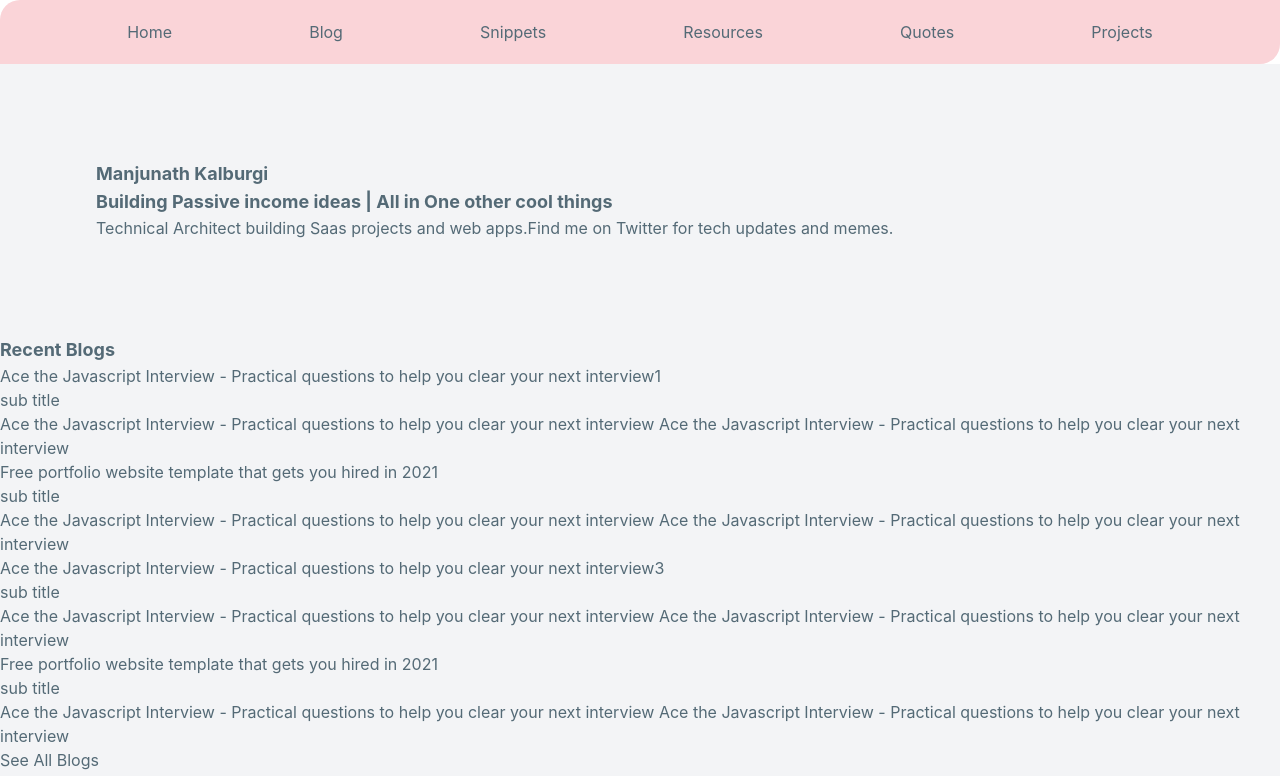
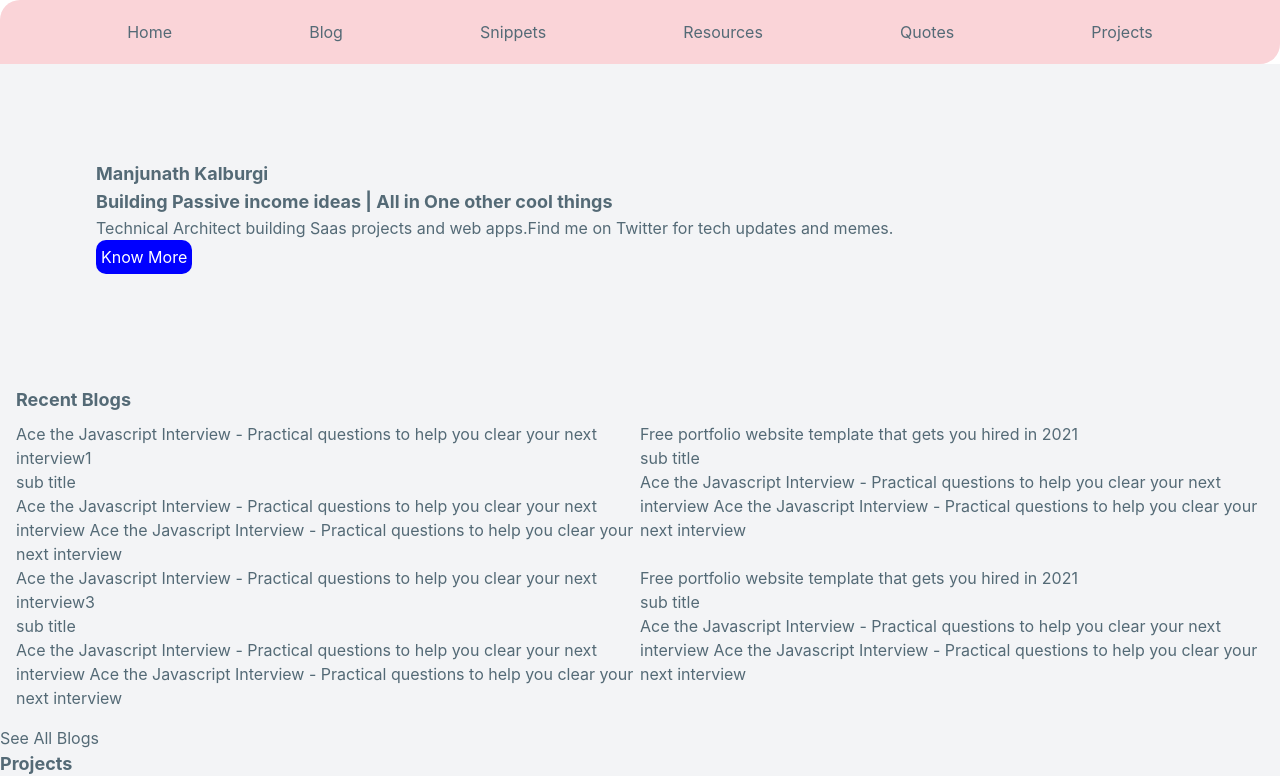
Before and after one commit to kalburgimanjunath/stackblitz-resume, a Next.js app: page / in a window 1280 px wide. Shown: the top 776 px of the page. Built offline with nearby package versions, Linux system fonts and the light colour scheme.

Commit message:
3 files modified

```diff
--- a/components/Hero.js
+++ b/components/Hero.js
@@ -1,3 +1,4 @@
+import Link from 'next/link';
 export default function Hero({ data }) {
   console.log(data);
   return (
@@ -8,6 +9,9 @@ export default function Hero({ data }) {
         {data && data.bio ? data.bio : ''}Find me on Twitter for tech updates
         and memes.
       </p>
+      <button type="button" className="primary-button">
+        Know More
+      </button>
     </div>
   );
 }
--- a/components/Post.js
+++ b/components/Post.js
@@ -1,7 +1,8 @@
 export const POST = ({ items, title }) => {
   return (
-    <>
-      <h3>{title}</h3>
+    <div className="m-1 p-3 bg-white-100">
+      <h3 className="text-4lx mb-2">{title}</h3>
+      <div className="grid grid-cols-2">
         {items &&
           items.map((item) => {
             return (
@@ -14,6 +15,7 @@ export const POST = ({ items, title }) => {
               </>
             );
           })}
-    </>
+      </div>
+    </div>
   );
 };
--- a/styles/globals.css
+++ b/styles/globals.css
@@ -37,3 +37,9 @@ a {
     @apply font-bold text-lg;
   }
 }
+.primary-button {
+  background-color: blue;
+  padding: 5px;
+  color: white;
+  border-radius: 10px;
+}
```
Lines whose indentation alone changed are shown as unchanged.
